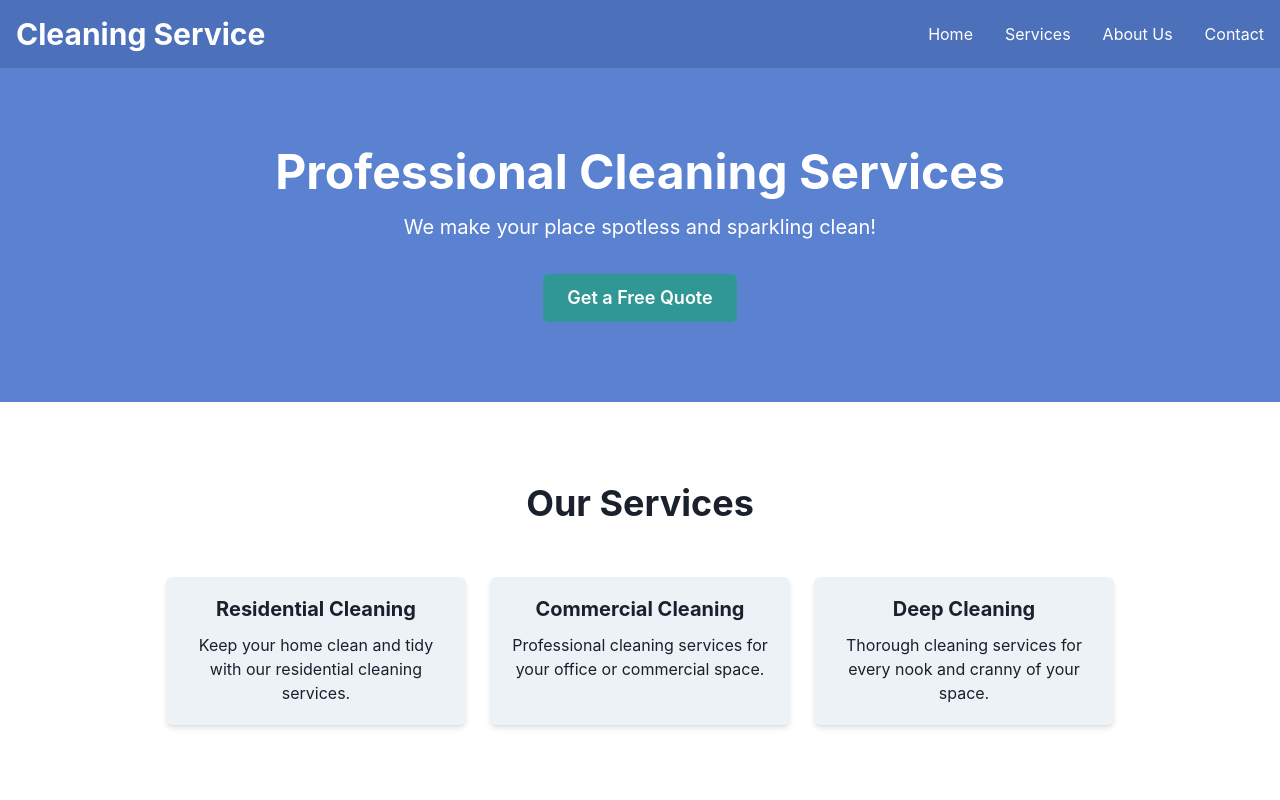
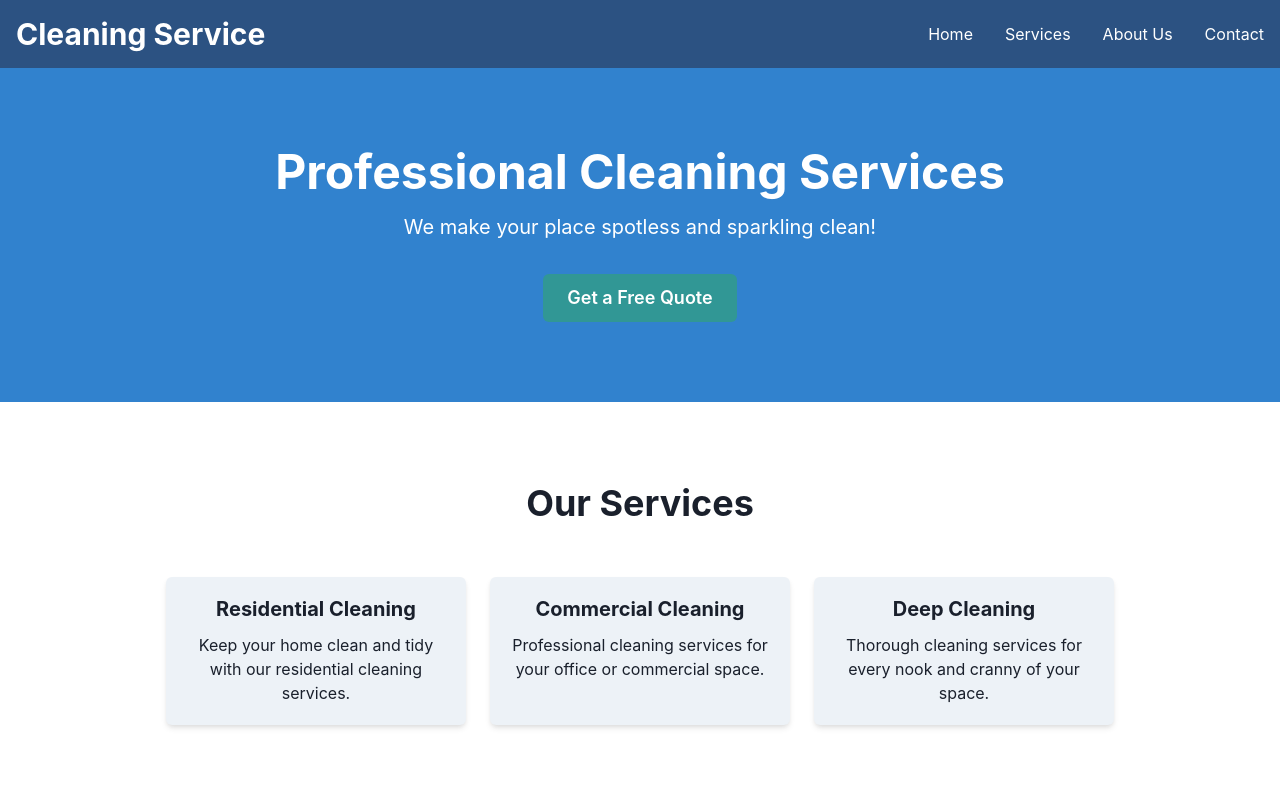
Before and after one commit to GPT-Engineer-App-Dev/clean-oasis, a React (Vite) app: page / in a window 1280 px wide. Shown: the top 800 px of the page. Built offline with nearby package versions, Linux system fonts and the light colour scheme.

Commit message:
Reverted to edit 2ea1188d-f7fd-4779-b230-c63bfcc1e6ae: "Initial draft for a business website for a cleaning service, including navigation bar, hero section, services, about us, and contact sections."

```diff
--- a/src/main.jsx
+++ b/src/main.jsx
@@ -5,9 +5,9 @@ import { ChakraProvider, extendTheme } from "@chakra-ui/react";
 
 const colors = {
   brand: {
-    900: "#3b5998", // Lighter shade of blue
-    800: "#4c70ba", // Lighter shade of blue
-    700: "#5b82d1", // Lighter shade of blue
+    900: "#1a365d",
+    800: "#153e75",
+    700: "#2a69ac",
   },
 };
 
--- a/src/pages/Index.jsx
+++ b/src/pages/Index.jsx
@@ -5,7 +5,7 @@ const Index = () => {
   return (
     <Container maxW="container.xl" p={0}>
       {/* Navigation Bar */}
-      <Flex as="nav" bg="brand.800" color="white" p={4} justifyContent="space-between" alignItems="center">
+      <Flex as="nav" bg="blue.700" color="white" p={4} justifyContent="space-between" alignItems="center">
         <Heading size="lg">Cleaning Service</Heading>
         <HStack spacing={8}>
           <Link to="/">Home</Link>
@@ -16,7 +16,7 @@ const Index = () => {
       </Flex>
 
       {/* Hero Section */}
-      <Box as="section" bg="brand.700" color="white" py={20} textAlign="center">
+      <Box as="section" bg="blue.500" color="white" py={20} textAlign="center">
         <Heading size="2xl" mb={4}>Professional Cleaning Services</Heading>
         <Text fontSize="xl" mb={8}>We make your place spotless and sparkling clean!</Text>
         <Button colorScheme="teal" size="lg">Get a Free Quote</Button>
```
